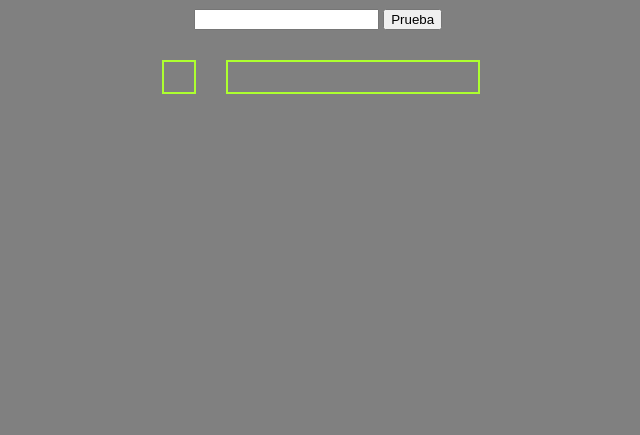
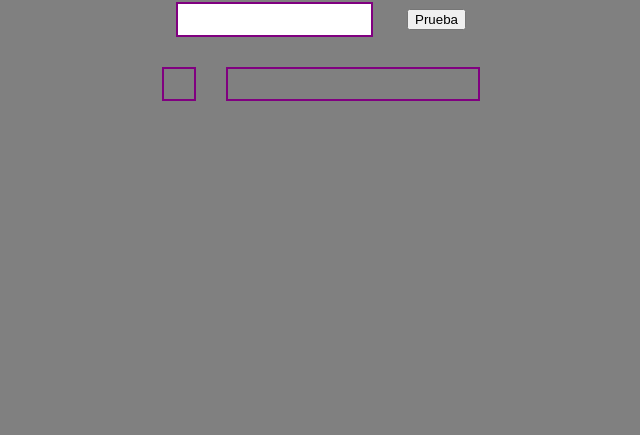
Before and after one commit to PozaTR/m2-evaluacion-intermedia-PozaTR, a plain HTML site: page index.html in a window 1280 px wide. Shown: the part 381-816 px from the top of the page, without its empty margins (319-959 px from the left). Drawn offline with Linux system fonts and the light colour scheme.

Commit message:
add some styles changes

```diff
--- a/css/style.css
+++ b/css/style.css
@@ -6,27 +6,35 @@ body {
     flex-direction: column;
     min-height:100vh;
 }
+
+.number {
+    margin-right:30px;
+    border: 2px solid purple;
+    padding: 8px;
+}
+
 .container2 {
     padding:30px;
     display:flex;
     justify-content: center;
     align-items: center;
 }
+
 .text {
     width: 250px;
     height: 30px;
-    border: 2px solid greenyellow;
+    border: 2px solid purple;
     display:flex;
     justify-content: center;
     align-items: center;
 }
+
 .count {
     width: 30px;
     height: 30px;
-    border: 2px solid greenyellow;
+    border: 2px solid purple;
     display:flex;
     justify-content: center;
     align-items: center;
-    margin-right:30px; ;
-
+    margin-right:30px;
 }
--- a/js/main.js
+++ b/js/main.js
@@ -22,9 +22,6 @@ const guessNumber = {
     lowNumber: 'demasiado bajo',
 }
 
-//Función reset el número random
-
-
 //Crear función
 function findNumber(event) {
     if (number.value < guessNumber.magicNumber) {
```
